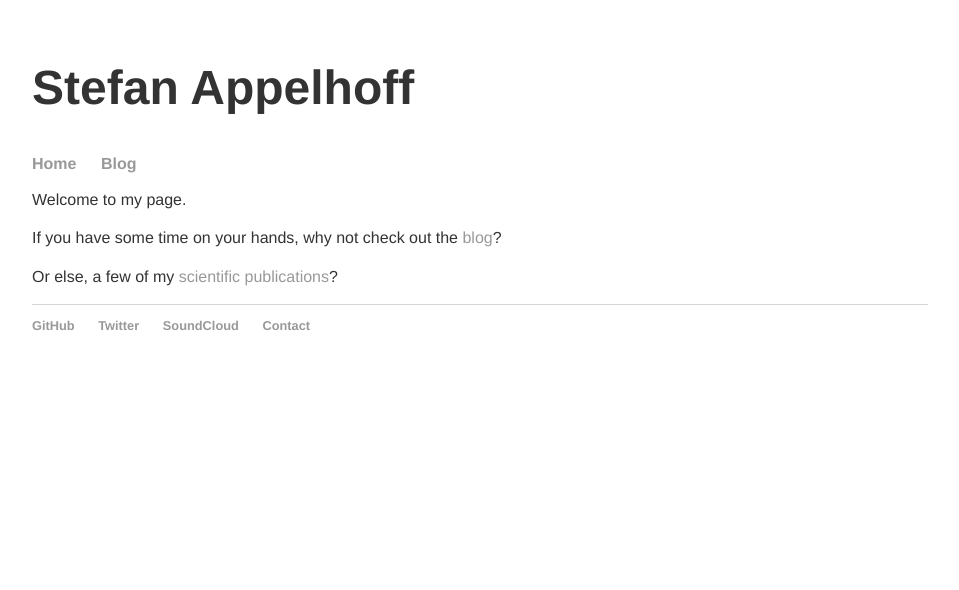
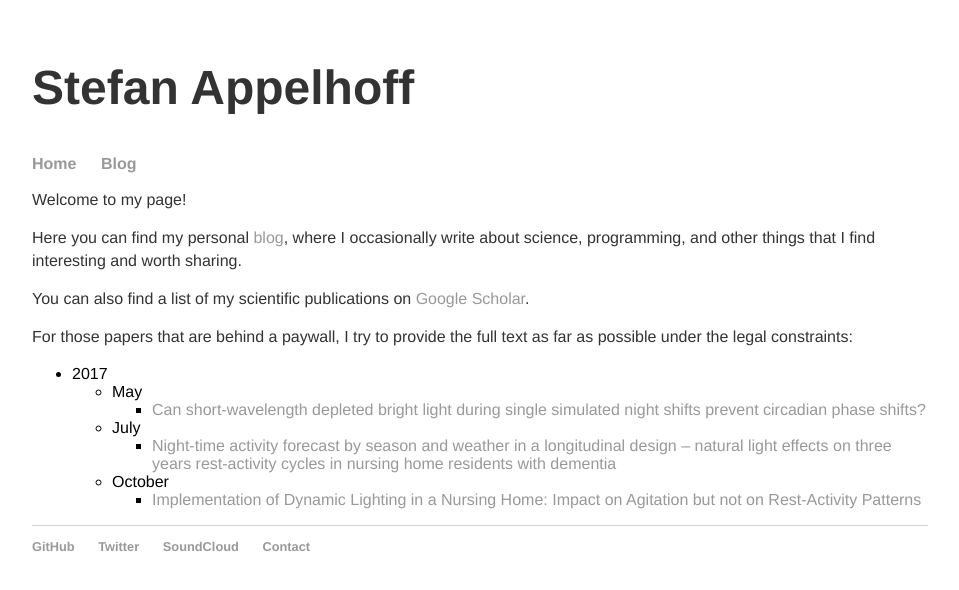
Before and after one commit to sappelhoff/sappelhoff.github.io, a Jekyll site: the page built from index.html, in a window 1280 px wide. Shown: the top 590 px of the page, without its empty margins (160-1119 px from the left). Built offline with Jekyll 4.4.1, drawn with Linux system fonts in a browser that asks for light colours.

Commit message:
link fulltext paywall papers

```diff
--- a/index.html
+++ b/index.html
@@ -5,15 +5,34 @@ title: Stefan Appelhoff
 
 
 <p>
-	Welcome to my page.
+	Welcome to my page!
 </p>
+<p>
 
+	Here you can find my personal <a href="/blog-list" title="blog">blog</a>,
+	where I occasionally write about science, programming, and other things
+	that I find interesting and worth sharing.
+</p>
 <p>
-	If you have some time on your hands, why not check out the
-	<a href="/blog-list" title="blog">blog</a>?
+
+	You can also find a list of my scientific publications on
+	<a href="https://scholar.google.de/citations?user=ceECtQIAAAAJ&hl=en" title="google scholar">Google Scholar</a>.
 </p>
+<p>
 
-<p>
-	Or else, a few of my
-	<a href="https://scholar.google.de/citations?user=ceECtQIAAAAJ&hl=en" title="list of publications">scientific publications</a>?
+	For those papers that are behind a paywall, I try to provide the full text as far as possible under the legal constraints:
+
+	<ul>
+		<li>2017</li>
+			<ul>
+				<li>May</li>
+				<ul><li><a href="https://share.mailbox.org/ajax/share/03ea15450284f24d3b13e42284f2482d8871861f4f8862b1/1/8/NDI/NDIvMg" title="regente2017">Can short-wavelength depleted bright light during single simulated night shifts prevent circadian phase shifts?</a></li></ul>
+				<li>July</li>
+				<ul><li><a href="https://share.mailbox.org/ajax/share/047d29f801362c4442602ff1362c428d83809a01c327e38f/1/8/NDI/NDIvMw" title="wahnschaffe2017a">Night-time activity forecast by season and weather in a longitudinal design – natural light effects on three years rest-activity cycles in nursing home residents with dementia</a></li></ul>
+				<li>October</li>
+				<ul><li><a href="https://share.mailbox.org/ajax/share/04619936005a6d4a43ab23105a6d4d3a8a46f5219b035e51/1/8/NDI/NDIvNA" title="wahnschaffe2017b">Implementation of Dynamic Lighting in a Nursing Home: Impact on Agitation but not on Rest-Activity Patterns</a></li></ul>
+			</ul>
+	</ul>
+
+
 </p>
```
